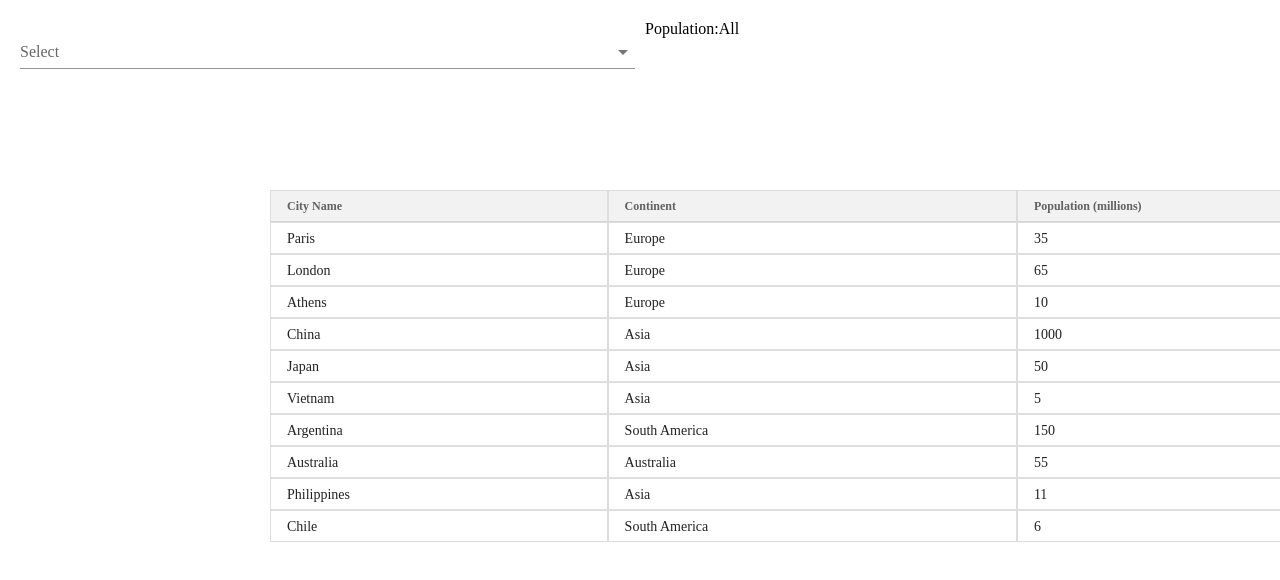
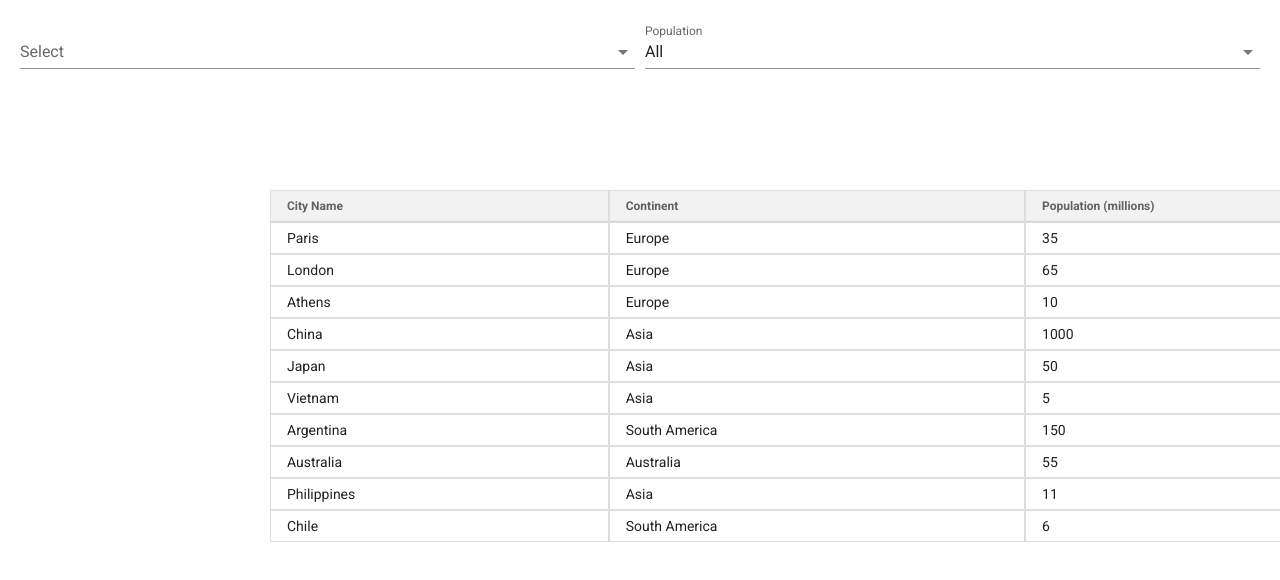
Before and after one commit to MariosOikono/continentapp, a Vue app: page / in a window 1280 px wide. Shown: the top 580 px of the page. Built offline with nearby package versions, Linux system fonts and the light colour scheme.

Commit message:
vuetify inputs completed

```diff
--- a/src/App.vue
+++ b/src/App.vue
@@ -1,7 +1,7 @@
 <template>
-  <div id="app">
+  <v-app>
     <cities-overview />
-  </div>
+  </v-app>
 </template>
 
 <script>
--- a/src/components/ContinentFilter.vue
+++ b/src/components/ContinentFilter.vue
@@ -17,7 +17,6 @@
       @change="filterByContinent"
     ></v-select> -->
     <v-select
-      v-if="continents.length > 0"
       label="Select"
       :items="continents"
       item-text="name"
--- a/src/components/PopulationFilter.vue
+++ b/src/components/PopulationFilter.vue
@@ -1,20 +1,44 @@
 <template>
   <div class="population-filter">
-    <label for="population">Population:</label>
-    <select id="population" @change="filterByPopulation">
+    <!-- <label for="population">Population:</label> -->
+    <!-- <select id="population" @change="filterByPopulation">
       <option value="">All</option>
       <option value="50">> 50</option>
       <option value="100">> 100</option>
-    </select>
+    </select> -->
+    <v-select
+      v-model="selectedPopulation"
+      label="Population"
+      :items="options"
+      @change="filterByPopulation"
+    ></v-select>
   </div>
 </template>
 
 <script>
 export default {
   name: "PopulationFilter",
+  data() {
+    return {
+      // Array of options for the v-select
+      options: [
+        { text: "All", value: "" },
+        { text: "> 50", value: 50 },
+        { text: "> 100", value: 100 },
+      ],
+      selectedPopulation: "",
+    };
+  },
+  props: {
+    continents: {
+      type: Array,
+      default: () => [],
+    },
+  },
+
   methods: {
-    filterByPopulation(event) {
-      this.$emit("filter-population", event.target.value);
+    filterByPopulation() {
+      this.$emit("filter-population", this.selectedPopulation);
     },
   },
 };
```
